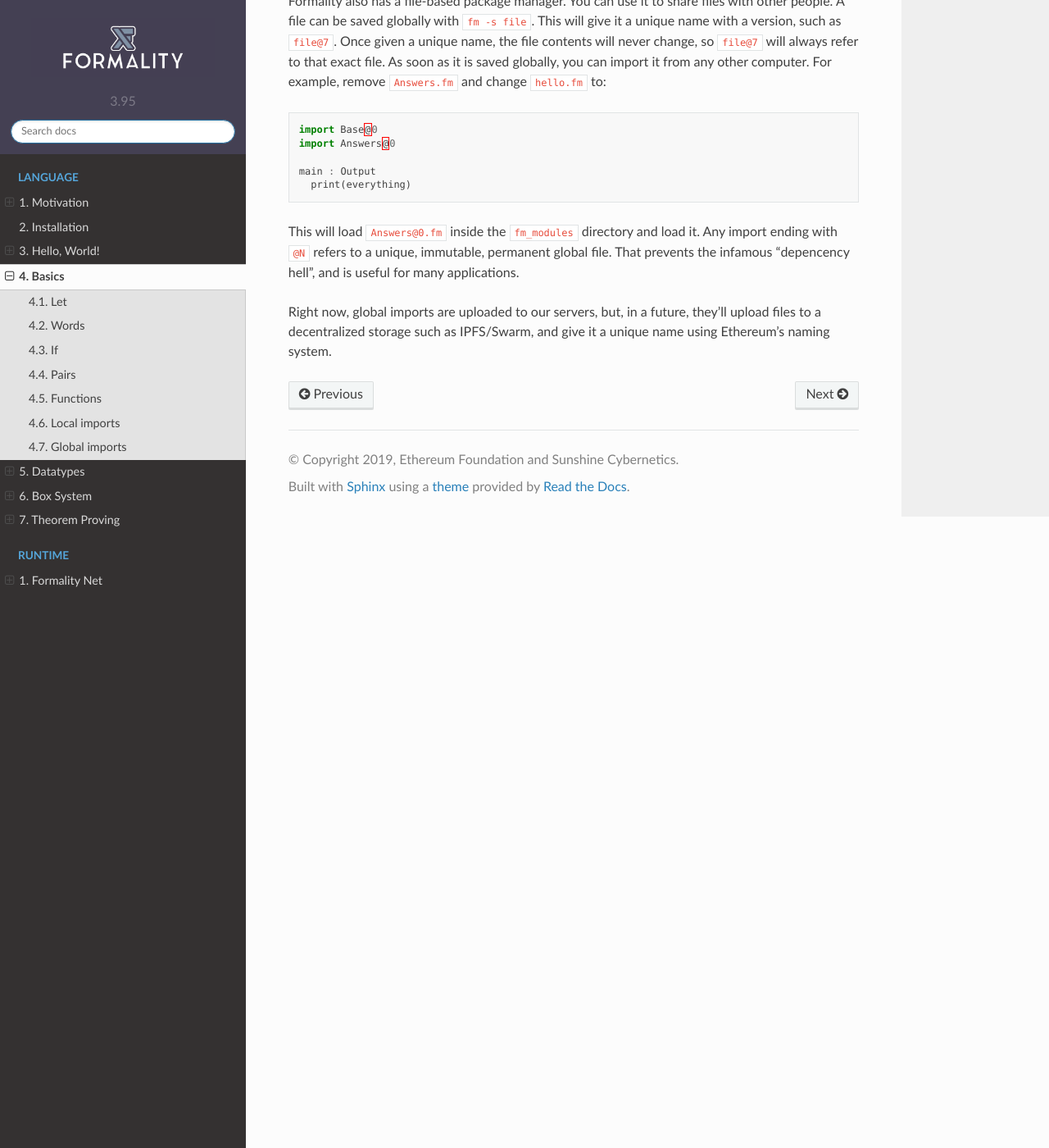
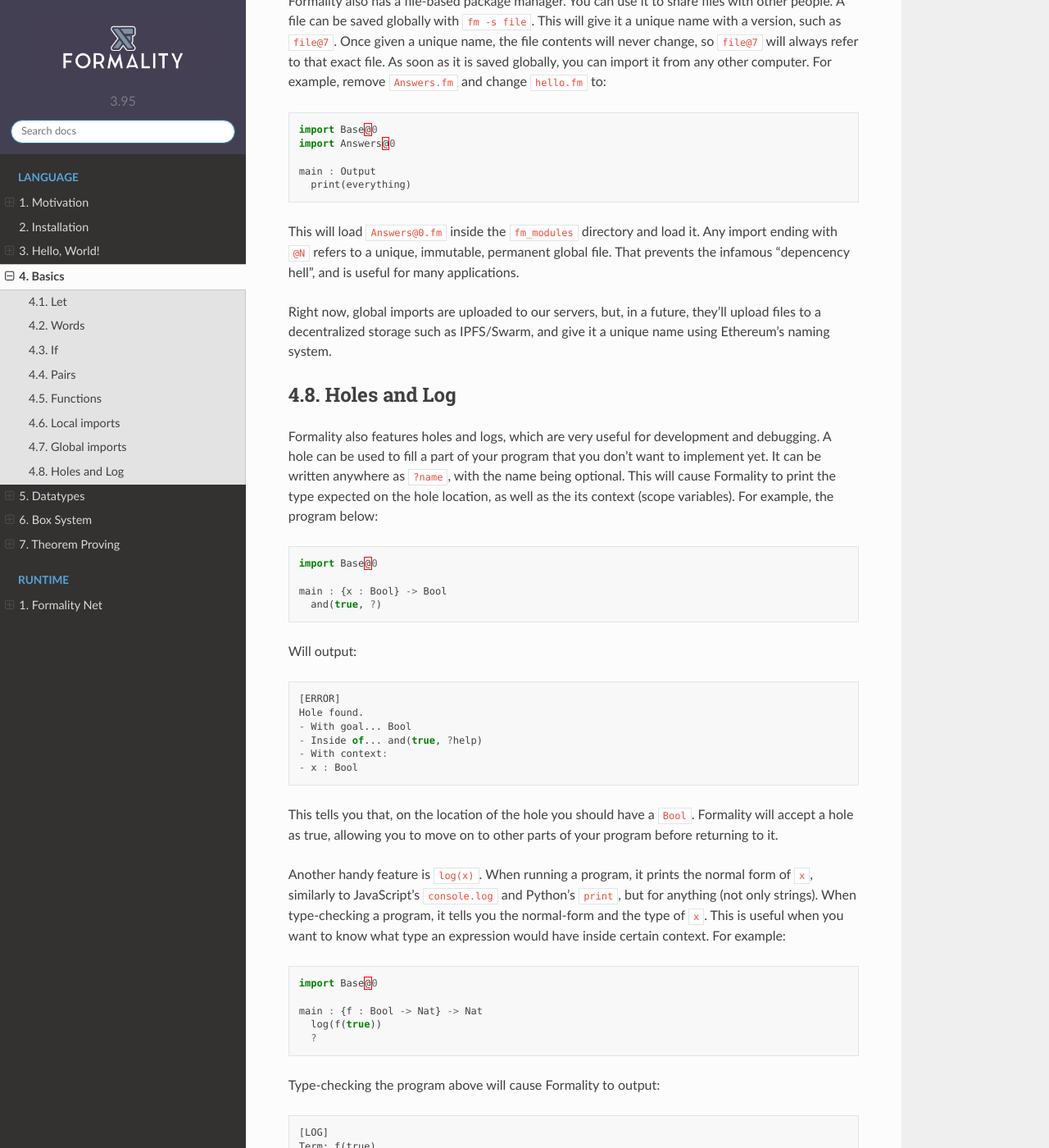
Before and after one commit to Soonad/docs.formality-lang.org, a Sphinx documentation site: the page built from docs/source/language/4.Basics.md, in a window 1280 px wide and 1400 px high, scrolled down 4853 px. Shown: the whole window at 82% size. Built offline with Sphinx 7.4.7 and the Read the Docs theme 2.0.0, drawn with Linux system fonts in a browser that asks for light colours; pages that are not in the unit, such as notebooks, are missing from menus; some of the changed text lies outside the part shown.

Commit message:
Add section about Holes and Log

````diff
--- a/docs/source/language/4.Basics.md
+++ b/docs/source/language/4.Basics.md
@@ -205,3 +205,61 @@
 This will load `Answers@0.fm` inside the `fm_modules` directory and load it. Any import ending with `@N` refers to a unique, immutable, permanent global file. That prevents the infamous "depencency hell", and is useful for many applications.
 
 Right now, global imports are uploaded to our servers, but, in a future, they'll upload files to a decentralized storage such as IPFS/Swarm, and give it a unique name using Ethereum's naming system.
+
+## Holes and Log
+
+Formality also features holes and logs, which are very useful for development and debugging. A hole can be used to fill a part of your program that you don't want to implement yet. It can be written anywhere as `?name`, with the name being optional. This will cause Formality to print the type expected on the hole location, as well as the its context (scope variables). For example, the program below:
+
+```javascript
+import Base@0
+
+main : {x : Bool} -> Bool
+  and(true, ?)
+```
+
+Will output:
+
+```javascript
+[ERROR]
+Hole found.
+- With goal... Bool
+- Inside of... and(true, ?help)
+- With context:
+- x : Bool
+```
+
+This tells you that, on the location of the hole you should have a `Bool`. Formality will accept a hole as true, allowing you to move on to other parts of your program before returning to it.
+
+Another handy feature is `log(x)`. When running a program, it prints the normal form of `x`, similarly to JavaScript's `console.log` and Python's `print`, but for anything (not only strings). When type-checking a program, it tells you the normal-form and the type of `x`. This is useful when you want to know what type an expression would have inside certain context. For example:
+
+```javascript
+import Base@0
+
+main : {f : Bool -> Nat} -> Nat
+  log(f(true))
+  ?
+```
+
+Type-checking the program above will cause Formality to output:
+
+```
+[LOG]
+Term: f(true)
+Type: Nat
+
+[ERROR]
+Hole found.
+- With goal... Nat
+- Inside of... {f} => ?
+- With context:
+- f : {:Bool} -> Nat
+```
+
+This tells you that, inside the body of `main`, the type of `f(true)` is `Nat`. Since it coincides with the type of the hole, you can complete the program above with it:
+
+```javascript
+import Base@0
+
+main : {f : Bool -> Nat} -> Nat
+  f(true)
+```
````
